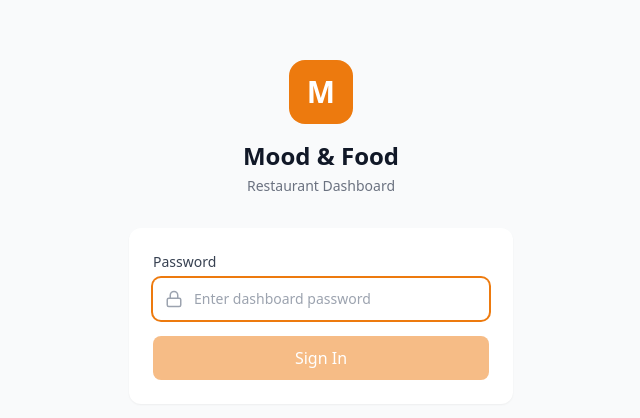
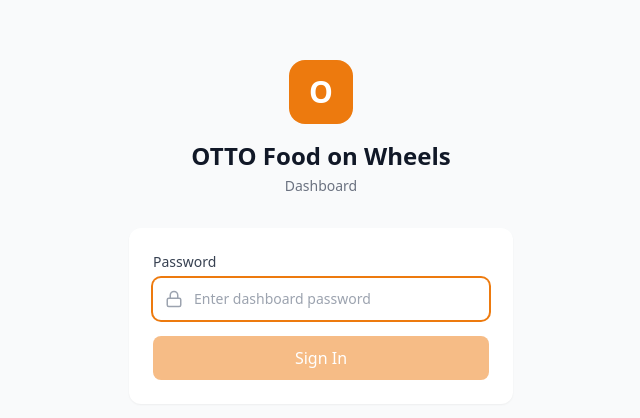
Before and after one commit to usman123-commits/restaurant, a React (Vite) app: page / in a window 1280 px wide. Shown: the part 168-586 px from the top of the page, without its empty margins (319-959 px from the left). Built offline with nearby package versions, Linux system fonts and the light colour scheme; no server answers; the HTML template or start-up script is replaced by a standard one.

Commit message:
updated the website

```diff
--- a/index.html
+++ b/index.html
@@ -3,7 +3,7 @@
   <head>
     <meta charset="UTF-8" />
     <meta name="viewport" content="width=device-width, initial-scale=1.0" />
-    <title>Mood & Food - Dashboard</title>
+    <title>OTTO Food on Wheels - Dashboard</title>
     <link rel="icon" type="image/svg+xml" href="/favicon.svg" />
   </head>
   <body class="bg-gray-50">
--- a/src/components/Sidebar.jsx
+++ b/src/components/Sidebar.jsx
@@ -39,11 +39,11 @@ export default function Sidebar({ open, onClose, onLogout }) {
         <div className="flex items-center justify-between px-6 py-5 border-b border-gray-800">
           <div className="flex items-center gap-3">
             <div className="w-9 h-9 rounded-lg bg-brand-500 flex items-center justify-center text-white font-bold text-lg">
-              M
+              O
             </div>
             <div>
-              <h1 className="font-bold text-lg leading-tight">Mood & Food</h1>
-              <p className="text-xs text-gray-400">Dashboard</p>
+              <h1 className="font-bold text-lg leading-tight">OTTO</h1>
+              <p className="text-xs text-gray-400">Food on Wheels</p>
             </div>
           </div>
           <button onClick={onClose} className="lg:hidden text-gray-400 hover:text-white">
--- a/src/pages/Login.jsx
+++ b/src/pages/Login.jsx
@@ -38,10 +38,10 @@ export default function Login({ onLogin }) {
         {/* Logo */}
         <div className="text-center mb-8">
           <div className="w-16 h-16 rounded-2xl bg-brand-500 flex items-center justify-center text-white font-bold text-3xl mx-auto mb-4">
-            M
+            O
           </div>
-          <h1 className="text-2xl font-bold text-gray-900">Mood & Food</h1>
-          <p className="text-gray-500 text-sm mt-1">Restaurant Dashboard</p>
+          <h1 className="text-2xl font-bold text-gray-900">OTTO Food on Wheels</h1>
+          <p className="text-gray-500 text-sm mt-1">Dashboard</p>
         </div>
 
         {/* Form */}
```
